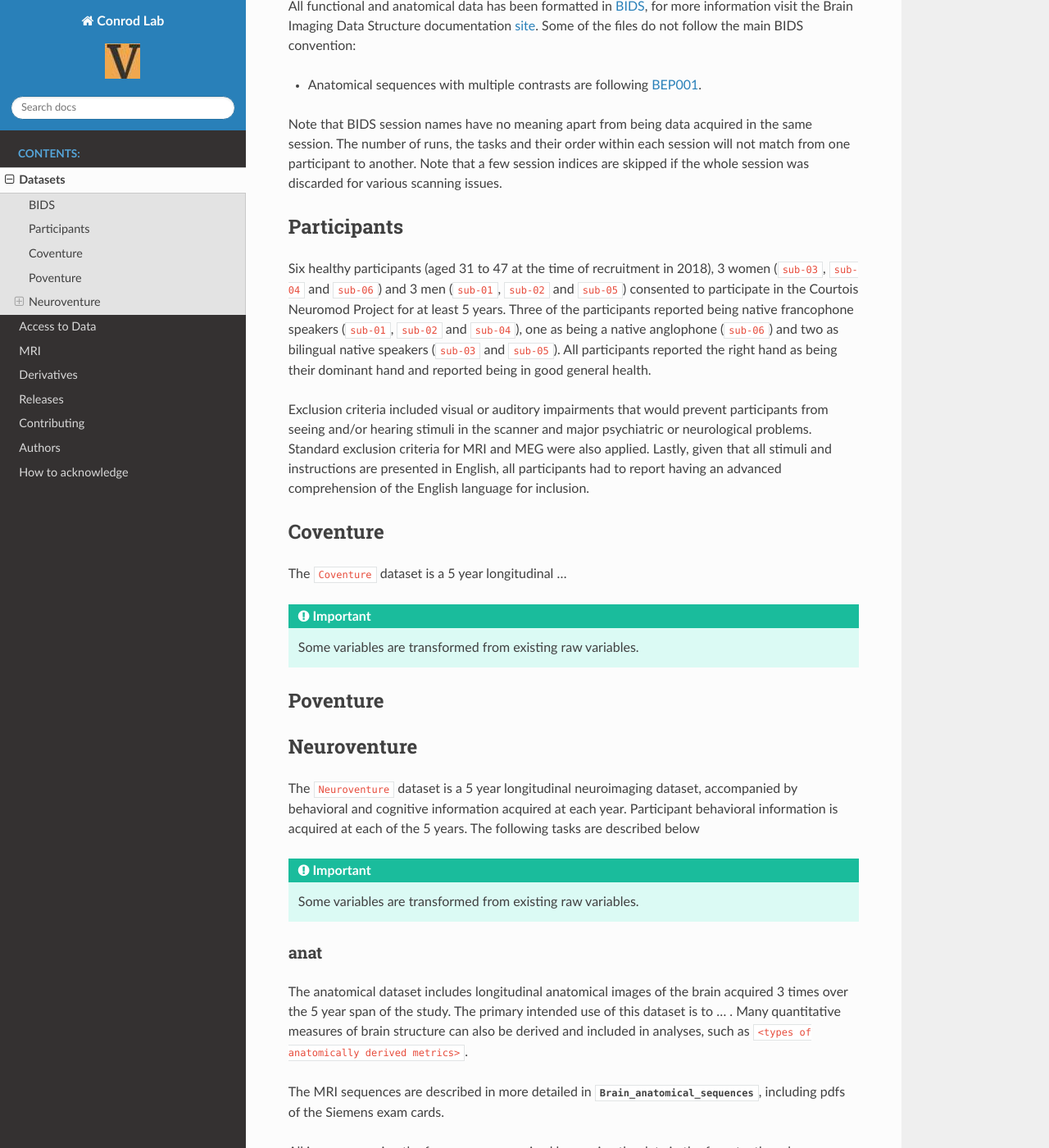
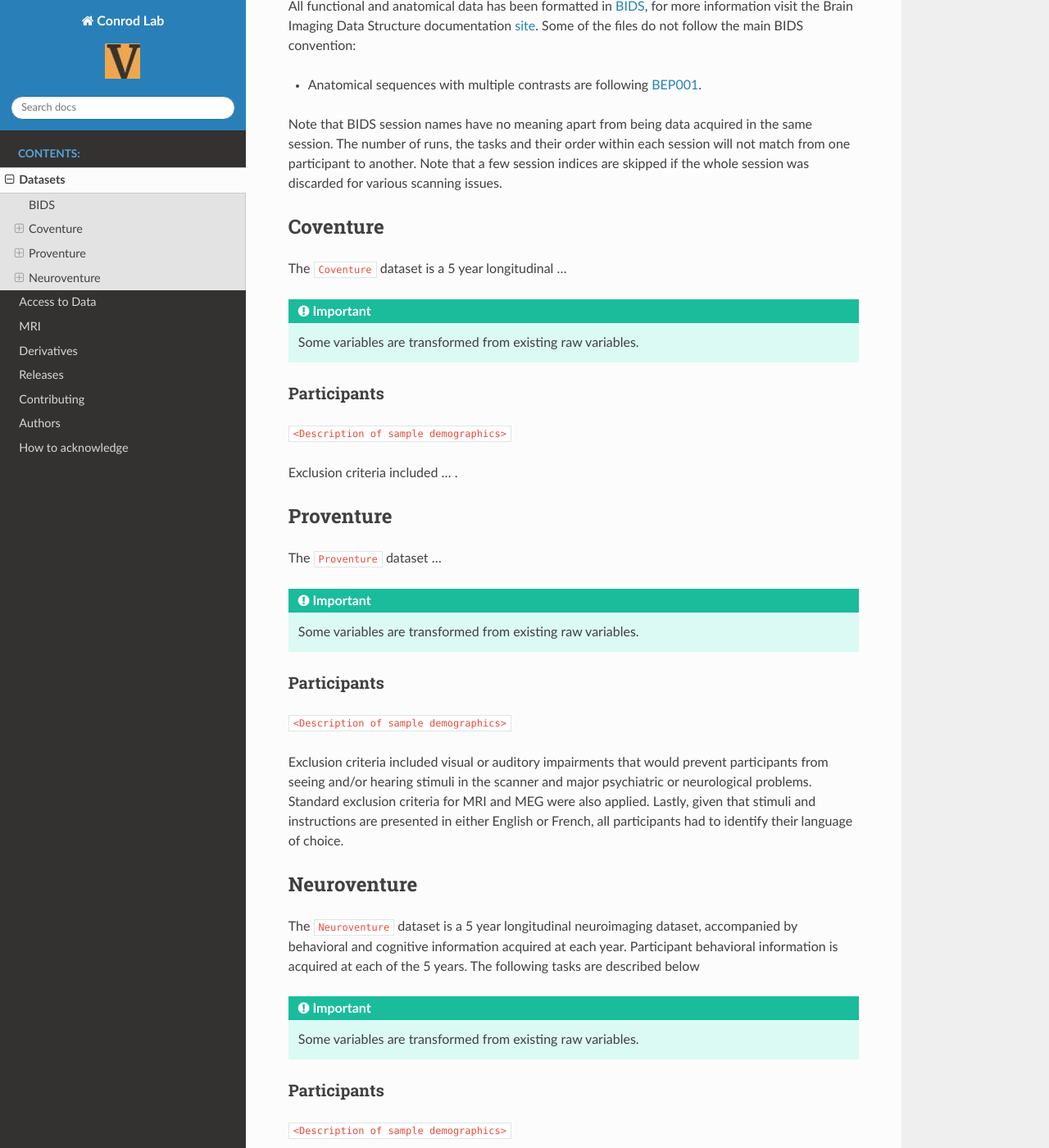
Before and after one commit to conrod-lab/conrodlab_docs, a Sphinx documentation site: the page built from source/DATASETS.md, in a window 1280 px wide and 1400 px high, scrolled down 220 px. Shown: the whole window at 82% size. Built offline with Sphinx 7.4.7 and the Read the Docs theme 2.0.0, drawn with Linux system fonts in a browser that asks for light colours; some of the changed text lies outside the part shown.

Commit message:
Further clean up datasets page.

```diff
--- a/source/DATASETS.md
+++ b/source/DATASETS.md
@@ -8,14 +8,6 @@ Some of the files do not follow the main BIDS convention:
 
 Note that BIDS session names have no meaning apart from being data acquired in the same session. The number of runs, the tasks and their order within each session will not match from one participant to another. Note that a few session indices are skipped if the whole session was discarded for various scanning issues.
 
-## Participants
-
-Six healthy participants (aged 31 to 47 at the time of recruitment in 2018), 3 women (`sub-03`, `sub-04` and `sub-06`) and 3 men (`sub-01`, `sub-02` and `sub-05`) consented to participate in the Courtois Neuromod Project for at least 5 years. Three of the participants reported being native francophone speakers (`sub-01`, `sub-02` and `sub-04`), one as being a native anglophone (`sub-06`) and two as bilingual native speakers (`sub-03` and `sub-05`).   All participants reported the right hand as being their dominant hand and reported being in good general health.
-
-Exclusion criteria included visual or auditory impairments that would prevent participants from seeing and/or hearing stimuli in the scanner and major psychiatric or neurological problems. Standard exclusion criteria for MRI and MEG were also applied. Lastly, given that all stimuli and instructions are presented in English, all participants had to report having an advanced comprehension of the English language for inclusion.
-
-
-
 ## Coventure
 
 The `Coventure` dataset is a 5 year longitudinal ...
@@ -24,7 +16,27 @@ The `Coventure` dataset is a 5 year longitudinal ...
 Some variables are transformed from existing raw variables.
 :::
 
-## Poventure
+### Participants
+
+`<Description of sample demographics>`
+
+Exclusion criteria included ... .
+
+## Proventure
+
+The `Proventure` dataset ...
+
+
+:::{important}
+Some variables are transformed from existing raw variables.
+:::
+
+### Participants
+
+`<Description of sample demographics>`
+
+Exclusion criteria included visual or auditory impairments that would prevent participants from seeing and/or hearing stimuli in the scanner and major psychiatric or neurological problems. Standard exclusion criteria for MRI and MEG were also applied. Lastly, given that stimuli and instructions are presented in either English or French, all participants had to identify their language of choice.
+
 
 ## Neuroventure
 
@@ -33,6 +45,13 @@ The `Neuroventure` dataset is a 5 year longitudinal neuroimaging dataset, accomp
 :::{important}
 Some variables are transformed from existing raw variables.
 :::
+
+### Participants
+
+`<Description of sample demographics>`
+
+Exclusion criteria included visual or auditory impairments that would prevent participants from seeing and/or hearing stimuli in the scanner and major psychiatric or neurological problems. Standard exclusion criteria for MRI and MEG were also applied. Lastly, given that stimuli and instructions are presented in either English or French, all participants had to identify their language of choice.
+
 
 ### anat
 
```
